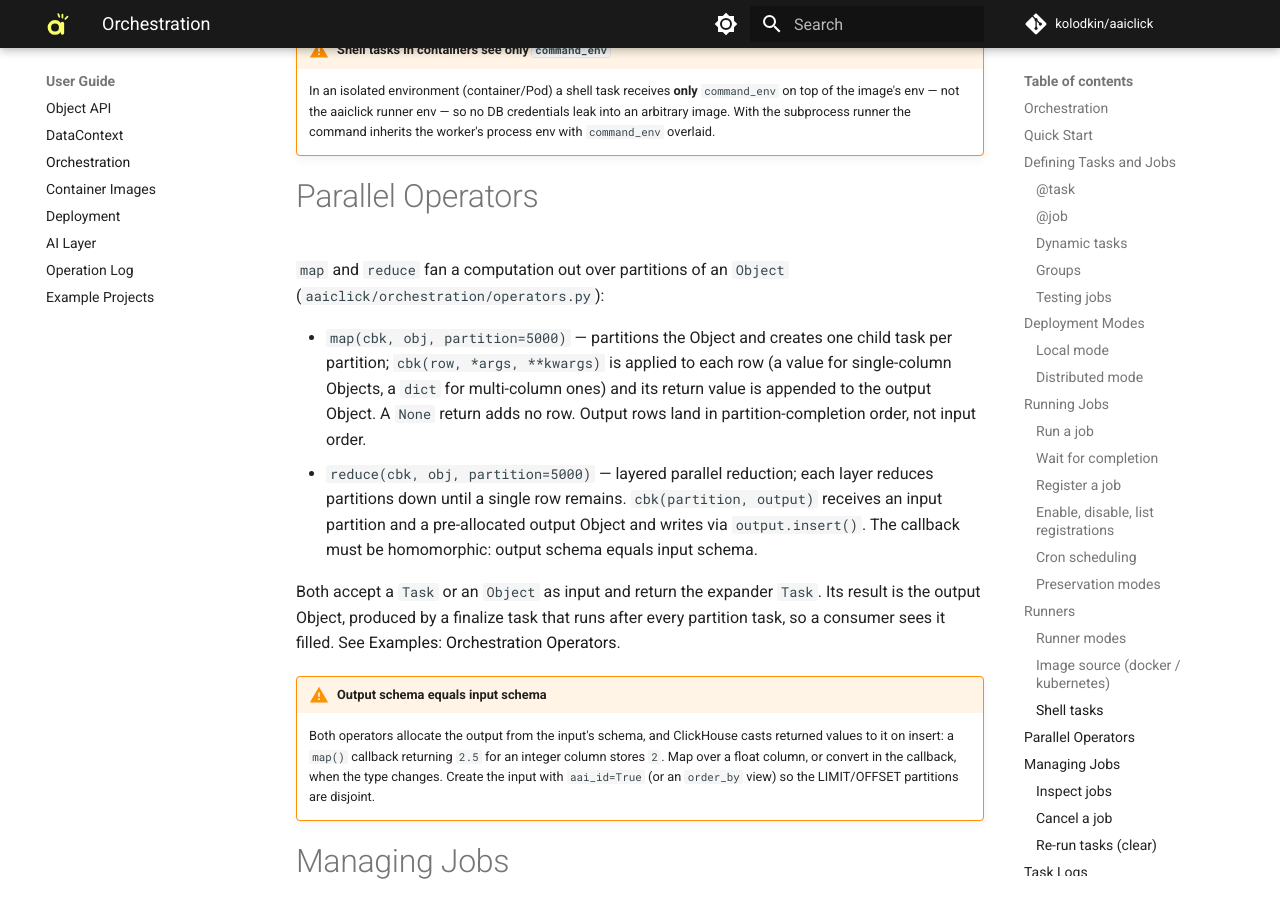
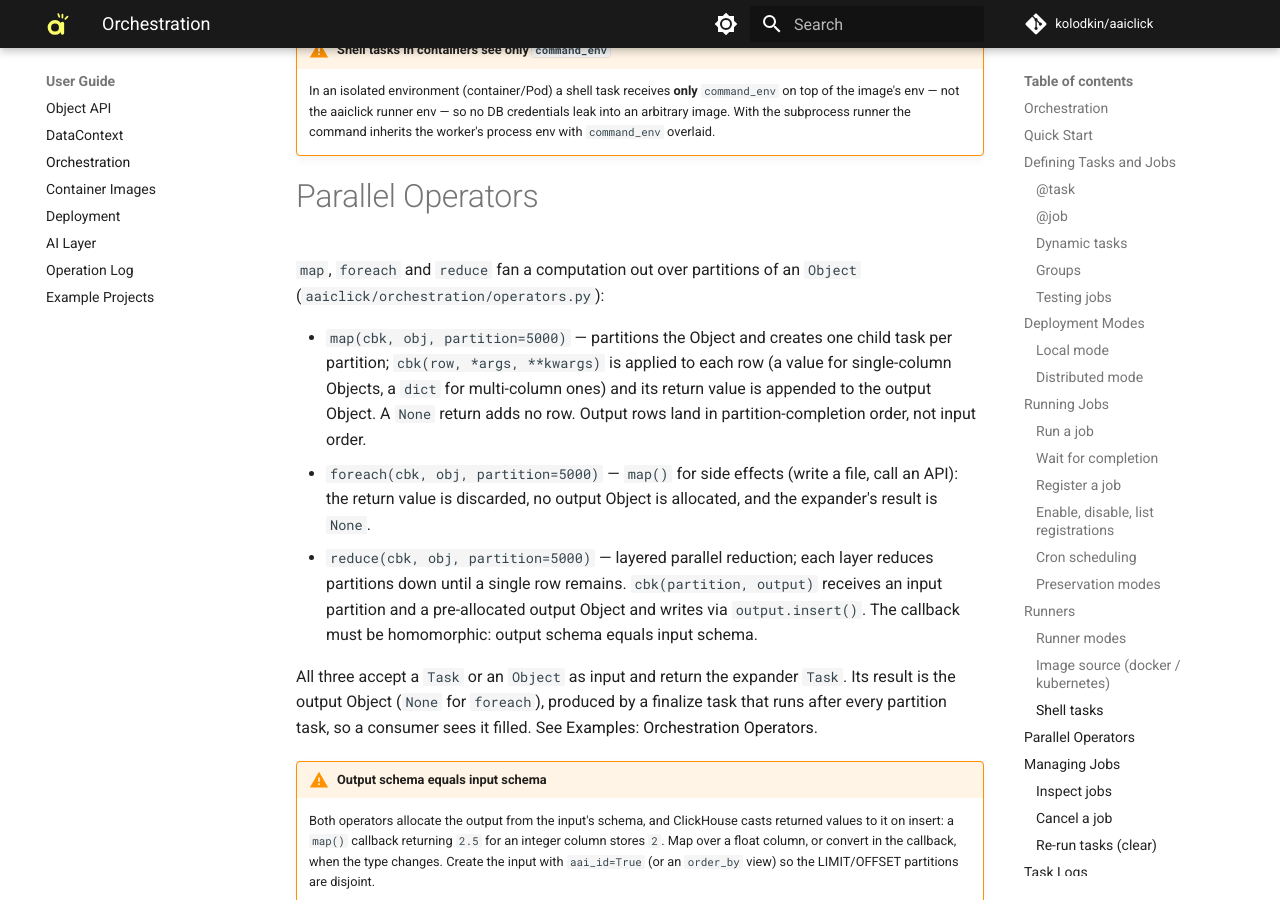
Before and after one commit to kolodkin/aaiclick, an MkDocs documentation site: the page built from docs/user_guide/orchestration.md, in a window 1280 px wide and 900 px high, scrolled down 8158 px. Built offline with MkDocs 1.6.1 and Material for MkDocs 9.7.7, drawn with Linux system fonts in a browser that asks for light colours; comment, search, counter and statistics services are not loaded; some of the changed text lies outside the part shown.

Commit message:
Add foreach(): side-effect flavor of map() with no output Object (#439)
* Add foreach(): side-effect flavor of map() with no output Object

foreach() shares map()'s expander, partitioning and parts group but
allocates no output: parts skip the insert and _finalize returns None,
so consumers still wait for every partition. Side-effect map tests move
to foreach, plus a consumer-ordering test. Drops the item from future.md.

Co-Authored-By: Claude Opus 5.5 <noreply@anthropic.com>
Claude-Session: https://claude.ai/code/session_018CNovBSrouzX8CjGmftcH9

* Simplify foreach(): share map() wrapper shape, skip collecting discarded returns

Co-Authored-By: Claude Opus 5.5 <noreply@anthropic.com>
Claude-Session: https://claude.ai/code/session_018CNovBSrouzX8CjGmftcH9

---------

Co-authored-by: Claude <noreply@anthropic.com>

```diff
--- a/docs/user_guide/orchestration.md
+++ b/docs/user_guide/orchestration.md
@@ -62,9 +62,9 @@ returns data. See
 
 When `data` is one of the returned tasks, consumers of the parent wait for that
 task. So when the data is something the children produce, return it through a
-task that depends on them: `map()` and `reduce()` return a finalize task that
-runs after the partition tasks and hands the output Object on. Any other `data`
-is readable as soon as the parent completes.
+task that depends on them: `map()`, `foreach()` and `reduce()` return a
+finalize task that runs after the partition tasks and hands their result on.
+Any other `data` is readable as soon as the parent completes.
 
 !!! warning "A list carries tasks only, unnested"
     `return [obj, group]` raises `TypeError` — use
@@ -398,24 +398,27 @@ python -m aaiclick run-job <name> --entry-type shell --command 'python main.py'
 
 # Parallel Operators
 
-`map` and `reduce` fan a computation out over partitions of an `Object`
-(`aaiclick/orchestration/operators.py`):
+`map`, `foreach` and `reduce` fan a computation out over partitions of an
+`Object` (`aaiclick/orchestration/operators.py`):
 
 - `map(cbk, obj, partition=5000)` — partitions the Object and creates one
   child task per partition; `cbk(row, *args, **kwargs)` is applied to each row
   (a value for single-column Objects, a `dict` for multi-column ones) and its
   return value is appended to the output Object. A `None` return adds no row.
   Output rows land in partition-completion order, not input order.
+- `foreach(cbk, obj, partition=5000)` — `map()` for side effects (write a
+  file, call an API): the return value is discarded, no output Object is
+  allocated, and the expander's result is `None`.
 - `reduce(cbk, obj, partition=5000)` — layered parallel reduction; each layer
   reduces partitions down until a single row remains. `cbk(partition, output)`
   receives an input partition and a pre-allocated output Object and writes via
   `output.insert()`. The callback must be homomorphic: output schema equals
   input schema.
 
-Both accept a `Task` or an `Object` as input and return the expander `Task`.
-Its result is the output Object, produced by a finalize task that runs after
-every partition task, so a consumer sees it filled. See
-[Examples: Orchestration Operators](../examples/orchestration_operators.md).
+All three accept a `Task` or an `Object` as input and return the expander
+`Task`. Its result is the output Object (`None` for `foreach`), produced by a
+finalize task that runs after every partition task, so a consumer sees it
+filled. See [Examples: Orchestration Operators](../examples/orchestration_operators.md).
 
 !!! warning "Output schema equals input schema"
     Both operators allocate the output from the input's schema, and ClickHouse
```
Also changed, not shown: docs/designs/future.md (+0 -17 lines), 3 other files.
